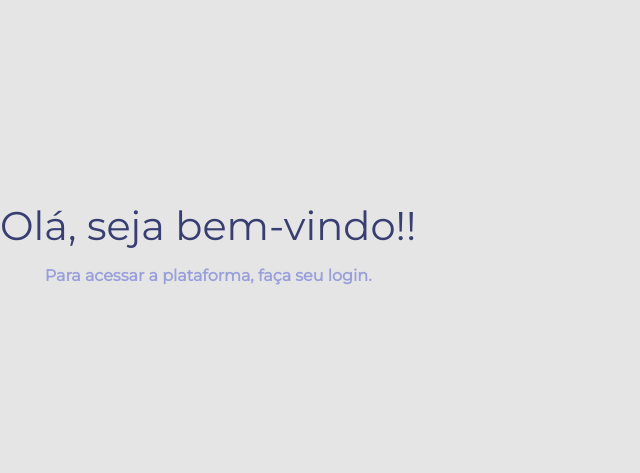
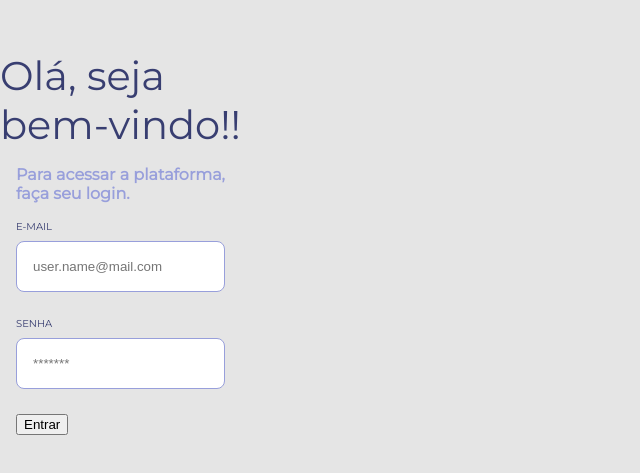
Before and after one commit to kaiogama18/challenge-login-frontend, a Next.js app: page / in a window 1280 px wide. Shown: the part 157-630 px from the top of the page, without its empty margins (0-640 px from the left). Built offline with nearby package versions, Linux system fonts and the light colour scheme.

Commit message:
[Formik] -- create styles for input
Signed-off-by: Kaio Gama <kaioeduardoescar@gmail.com>

```diff
--- a/package.json
+++ b/package.json
@@ -8,6 +8,7 @@
     "start": "next start"
   },
   "dependencies": {
+    "formik": "^2.2.6",
     "next": "10.0.6",
     "react": "17.0.1",
     "react-dom": "17.0.1",
--- a/src/components/text.tsx
+++ b/src/components/text.tsx
@@ -7,7 +7,10 @@ interface InputProps extends InputHTMLAttributes<HTMLInputElement> {
 }
 
 const Paragraph = styled.div`
-    color: ${props => (props.color == 'neutral' ? props.theme.colors.neutral : props.theme.colors.text)};
+    color: ${props =>
+        props.color == 'neutral'
+            ? props.theme.colors.neutral
+            : props.theme.colors.text};
     font-size: ${props => props.size}px;
     font-weight: ${props => props.weight};
 `
--- /dev/null
+++ b/src/components/textInput.tsx
@@ -0,0 +1,39 @@
+import { Field } from 'formik'
+import { InputHTMLAttributes } from 'react'
+import styled from 'styled-components'
+interface InputProps extends InputHTMLAttributes<HTMLInputElement> {
+    id: string
+    name: string
+    placeholder?: string
+}
+
+const Input = styled.div`
+    display: flex;
+    flex-direction: column;
+    margin: 17px 0;
+
+    label {
+        font-size: 10px;
+        text-transform: uppercase;
+        color: ${props => props.theme.colors.text};
+    }
+
+    input {
+        margin: 8px 0;
+        border-radius: 8px;
+        box-sizing: border-box;
+        padding: 17px 0 17px 16px;
+        border: 1px solid ${props => props.theme.colors.neutral};
+    }
+`
+
+const TextInput: React.FC<InputProps> = ({ id, name, placeholder }) => {
+    return (
+        <Input>
+            <label htmlFor={id}>{name}</label>
+            <Field id={id} name={id} placeholder={placeholder} />
+        </Input>
+    )
+}
+
+export default TextInput
--- a/src/pages/login/index.tsx
+++ b/src/pages/login/index.tsx
@@ -1,20 +1,71 @@
+import { Form, Formik, FormikHelpers } from 'formik'
 import Text from '../../components/text'
-import { Container, Content, Form } from './styles'
+import TextInput from '../../components/textInput'
+import { Container, Content, ContentForm } from './styles'
+
+interface Values {
+    email: string
+    password: string
+}
 
 const Login: React.FC = () => {
     return (
         <Container>
             <Content>
-                <Text size={40}>Olá, seja bem-vindo!!</Text>
+                <Text size={40}>Olá, seja <br></br>bem-vindo!!</Text>
+                <ContentForm>
+                    <Text size={16} weight={600} color="neutral">
+                        Para acessar a plataforma, <br></br>faça seu login.
+                    </Text>
+                    <Formik
+                        initialValues={{ email: '', password: '' }}
+                        onSubmit={(
+                            values: Values,
+                            { setSubmitting }: FormikHelpers<Values>
+                        ) => {
+                            setTimeout(() => {
+                                alert(JSON.stringify(values, null, 2))
+                                setSubmitting(false)
+                            }, 500)
+                        }}
+                    >
+                        <Form>
+                            <TextInput
+                                id="email"
+                                name="E-mail"
+                                placeholder="user.name@mail.com"
+                            />
 
-                <Form>
-                    <Text size={16} weight={600} color="neutral">
-                        Para acessar a plataforma, faça seu login.
-                    </Text>
-                </Form>
+                            <TextInput
+                                id="password"
+                                name="Senha"
+                                placeholder="*******"
+                            />
+
+                            <button type="submit">Entrar</button>
+                        </Form>
+                    </Formik>
+                </ContentForm>
             </Content>
         </Container>
     )
 }
 
 export default Login
+
+{
+    /* <label htmlFor="email">E-mail</label>
+                            <Field
+                                id="email"
+                                name="email"
+                                placeholder="user.name@mail.com"
+                            /> */
+}
+{
+    /* <label htmlFor="password">Senha</label>
+                            <Field
+                                id="password"
+                                name="password"
+                                placeholder="*******"
+                            /> */
+}
--- a/src/pages/login/styles.ts
+++ b/src/pages/login/styles.ts
@@ -7,11 +7,11 @@ export const Container = styled.div`
 `
 export const Content = styled.div`
     display: flex;
-    flex-direction: column;
     align-items: center;
     place-content: center;
+    flex-direction: column;
 `
 
-export const Form = styled.div`
+export const ContentForm = styled.div`
     margin-top: 16px;
 `
```
Also changed, not shown: 1 other file (tests, documents, lock files or other folders).
